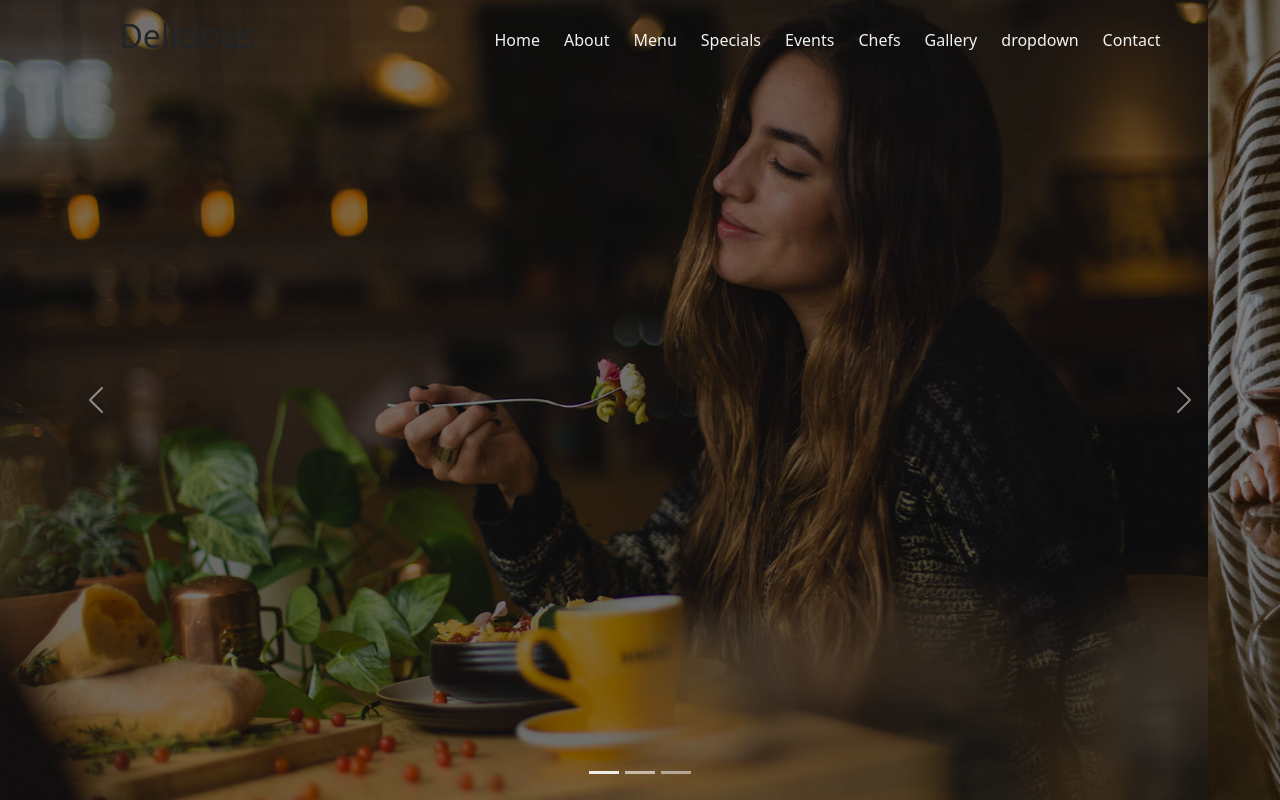
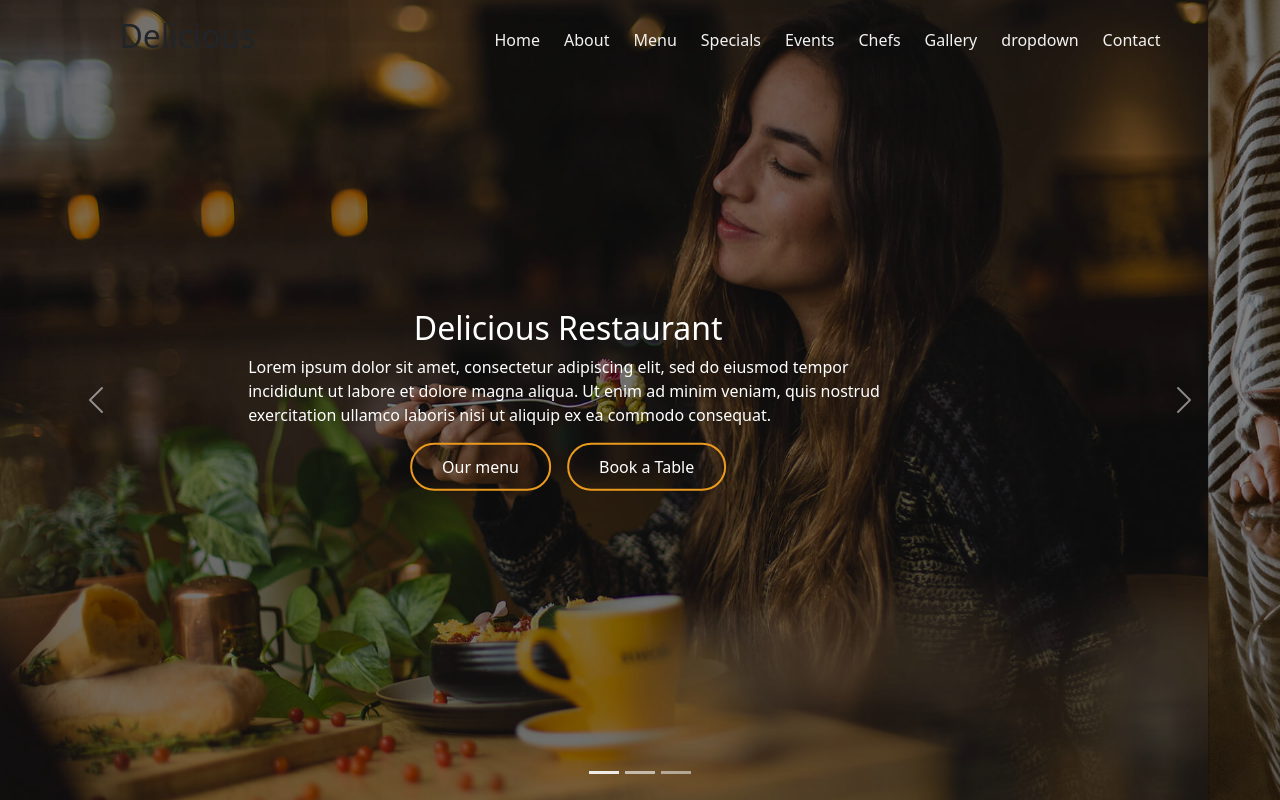
Before and after one commit to Azaalam-Imad/projet-final1, a website: page index.html in a window 1280 px wide. Drawn offline with nearby package versions, Linux system fonts and the light colour scheme.

Commit message:
style header

```diff
--- a/index.html
+++ b/index.html
@@ -8,7 +8,7 @@
 </head>
 <body>
 <header class="bg-black">
-
+   <!-- navbar -->
     <nav class="d-flex align-items-center justify-content-around">
         <div class="logo">
             <h2>Delicious</h2>
@@ -26,6 +26,9 @@
         </div>
 
     </nav>
+
+
+    <!-- carousel -->
     <div id="carouselExampleIndicators" class="carousel slide" data-bs-ride="carousel">
         <div class="carousel-indicators">
           <button type="button" data-bs-target="#carouselExampleIndicators" data-bs-slide-to="0" class="active" aria-current="true" aria-label="Slide 1"></button>
@@ -35,16 +38,26 @@
         <div class="carousel-inner">
           <div class="carousel-item active position-relative">
             <img src="./public/images/slide/slide-1.jpg" class="d-block w-100" alt="...">
+            <div class="position-absolute descreption-carusel">
+                <h2>Delicious Restaurant</h2>
+                <p>Lorem ipsum dolor sit amet, consectetur adipiscing elit, sed do eiusmod tempor incididunt ut labore et dolore magna aliqua. Ut enim ad minim veniam, quis nostrud exercitation ullamco laboris nisi ut aliquip ex ea commodo consequat.</p>
+                <div class="d-flex gap-3"><button>Our menu</button><button>Book a Table</button></div>
+            </div>
           </div>
           <div class="carousel-item position-relative">
             <img src="./public/images/slide/slide-2.jpg" class="d-block w-100" alt="...">
+            <div class="position-absolute descreption-carusel">
+                <h2>Delicious Restaurant</h2>
+                <p>Lorem ipsum dolor sit amet, consectetur adipiscing elit, sed do eiusmod tempor incididunt ut labore et dolore magna aliqua. Ut enim ad minim veniam, quis nostrud exercitation ullamco laboris nisi ut aliquip ex ea commodo consequat.</p>
+                <div class="d-flex gap-3"><button>Our menu</button><button>Book a Table</button></div>
+            </div>
           </div>
           <div class="carousel-item position-relative">
             <img src="./public/images/slide/slide-3.jpg" class="d-block w-100" alt="...">
-            <div class="position-absolute">
-                <h2></h2>
-                <p></p>
-                <div><button>Our menu</button><button>Book a Table</button></div>
+            <div class="position-absolute descreption-carusel">
+                <h2>Delicious Restaurant</h2>
+                <p>Lorem ipsum dolor sit amet, consectetur adipiscing elit, sed do eiusmod tempor incididunt ut labore et dolore magna aliqua. Ut enim ad minim veniam, quis nostrud exercitation ullamco laboris nisi ut aliquip ex ea commodo consequat.</p>
+                <div class="d-flex gap-3"><button>Our menu</button><button>Book a Table</button></div>
             </div>
           </div>
         </div>
--- a/src/sass/modules/header/_header.sass
+++ b/src/sass/modules/header/_header.sass
@@ -1,3 +1,4 @@
+
 nav
     height: 10vh
     width: 100vw
@@ -7,6 +8,8 @@ nav
     animation: navbar
     animation-timeline: scroll()
     z-index: 9999
+    .logo
+
 
 @keyframes navbar
 
@@ -31,3 +34,25 @@ nav
         width: 100vw
         height: 100vh
         filter: opacity(0.5)
+    .descreption-carusel
+        z-index: 10
+        left: 50%
+        top: 50%
+        transform: translate(-50% , -50%)
+        display: flex
+        flex-direction: column
+        align-items: center
+        h2
+            color: white
+        p
+            color: white
+        button
+            border: 2px solid #ec9a1d
+            width: 15px 70px
+            padding:10px 30px
+            border-radius: 30px
+            background-color: transparent
+            color: white
+            transition: 0.5s
+            &:hover
+                background-color: #ec9a1d
```
Also changed, not shown: public/css/app.css, 1 other file.
